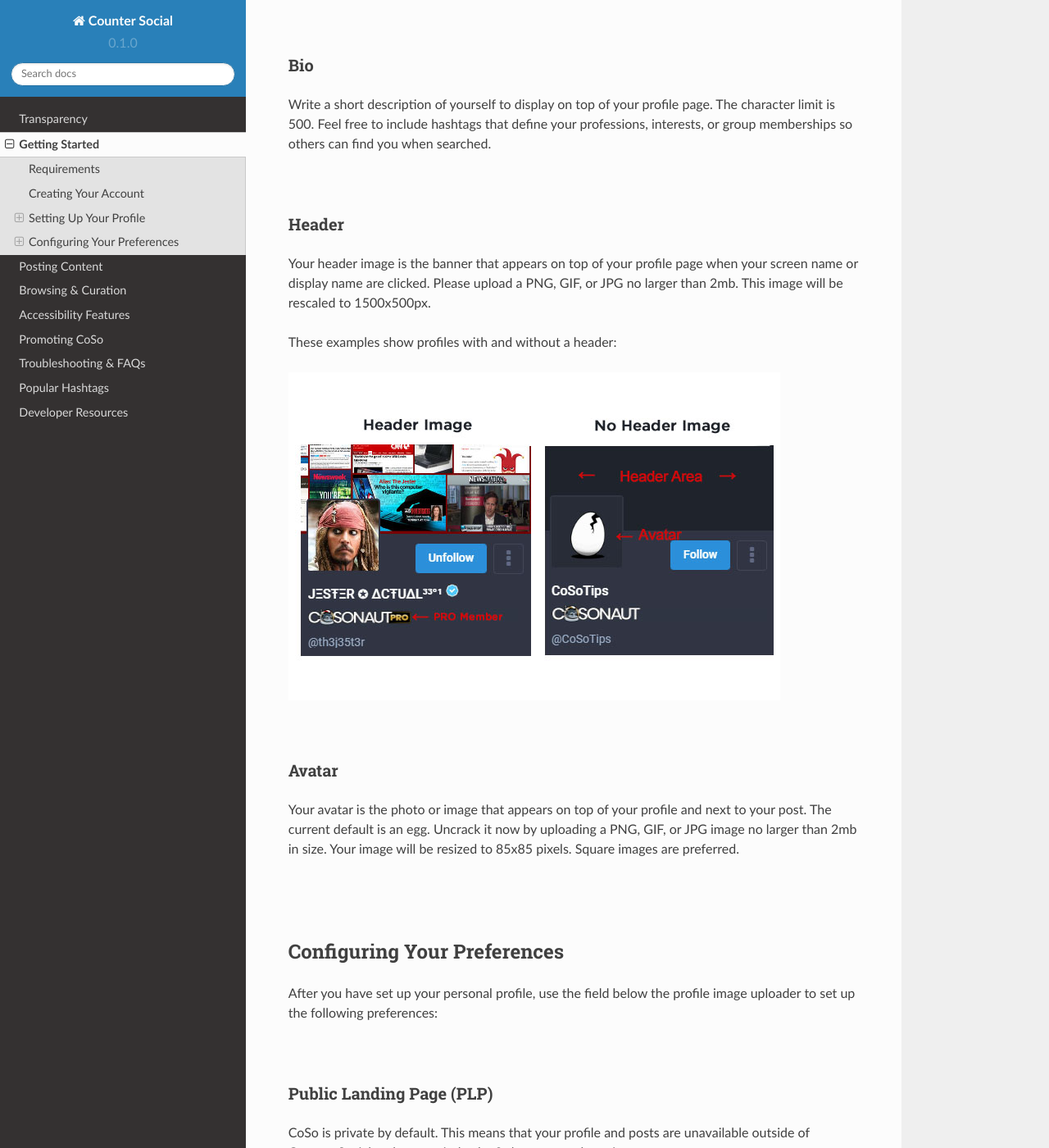
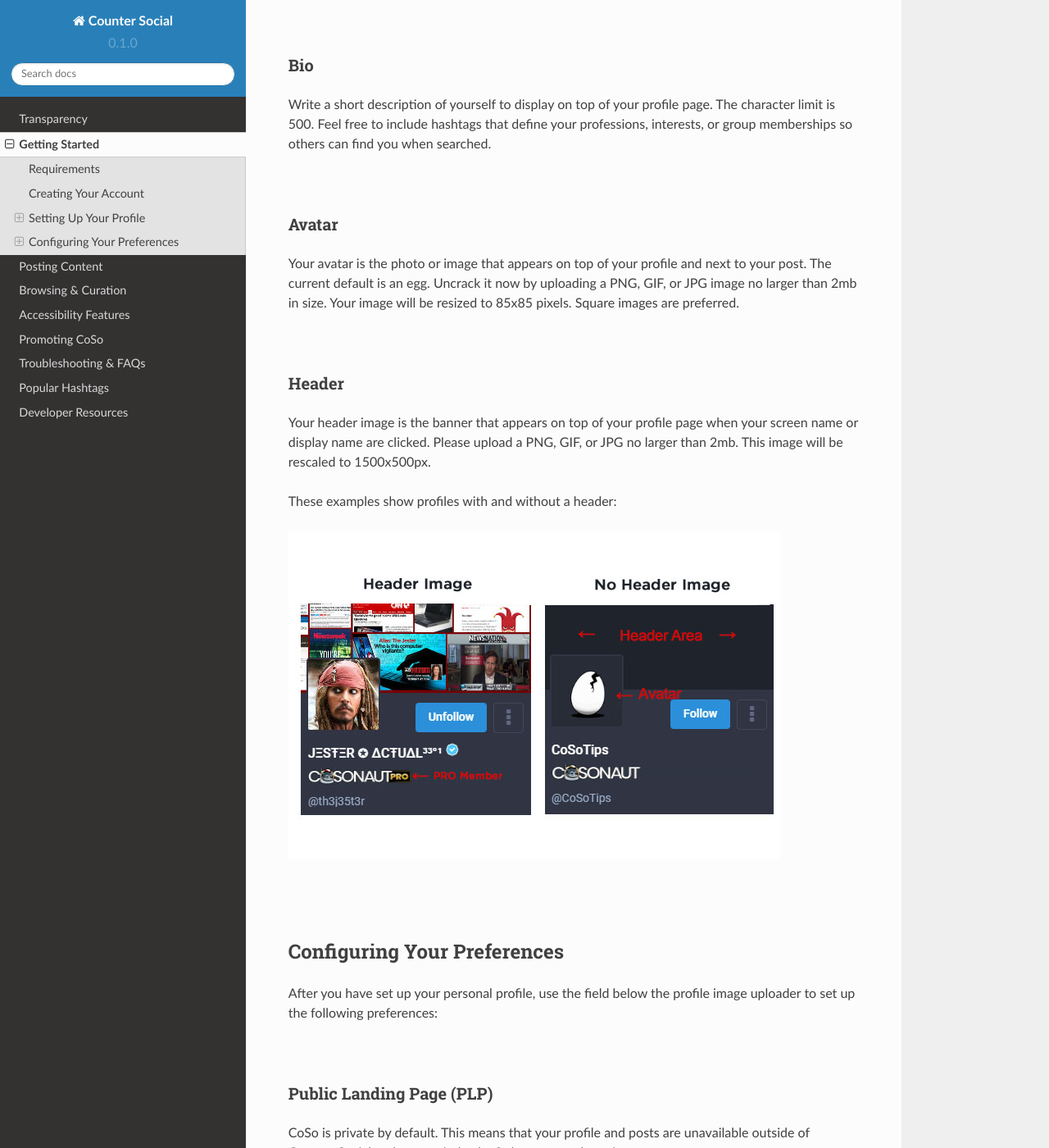
Before and after one commit to itskel/userguide, a Sphinx documentation site: the page built from docs/source/getting-started.rst, in a window 1280 px wide and 1400 px high, scrolled down 2592 px. Shown: the whole window at 82% size. Built offline with Sphinx 7.4.7 and the Read the Docs theme 2.0.0, drawn with Linux system fonts in a browser that asks for light colours; pages that are not in the unit, such as notebooks, are missing from menus; some of the changed lines change nothing that is shown.

Commit message:
Update getting-started.rst

```diff
--- a/docs/source/getting-started.rst
+++ b/docs/source/getting-started.rst
@@ -61,6 +61,11 @@
 Write a short description of yourself to display on top of your profile page. The character limit is 500. Feel free to include hashtags that define your professions, interests, or group memberships so others can find you when searched.
 
 |
+Avatar
+^^^^^^^^^^^^^
+Your avatar is the photo or image that appears on top of your profile and next to your post. The current default is an egg.  Uncrack it now by uploading a PNG, GIF, or JPG image no larger than 2mb in size. Your image will be resized to 85x85 pixels. Square images are preferred.
+
+|
 Header
 ^^^^^^^^^^^^^
 Your header image is the banner that appears on top of your profile page when your screen name or display name are clicked. Please upload a PNG, GIF, or JPG no larger than 2mb. This image will be rescaled to 1500x500px.
@@ -68,11 +73,6 @@
 These examples show profiles with and without a header:
 
 .. image:: img_avatarheader.jpg
-
-|
-Avatar
-^^^^^^^^^^^^^
-Your avatar is the photo or image that appears on top of your profile and next to your post. The current default is an egg.  Uncrack it now by uploading a PNG, GIF, or JPG image no larger than 2mb in size. Your image will be resized to 85x85 pixels. Square images are preferred.
 
 
 |
```
